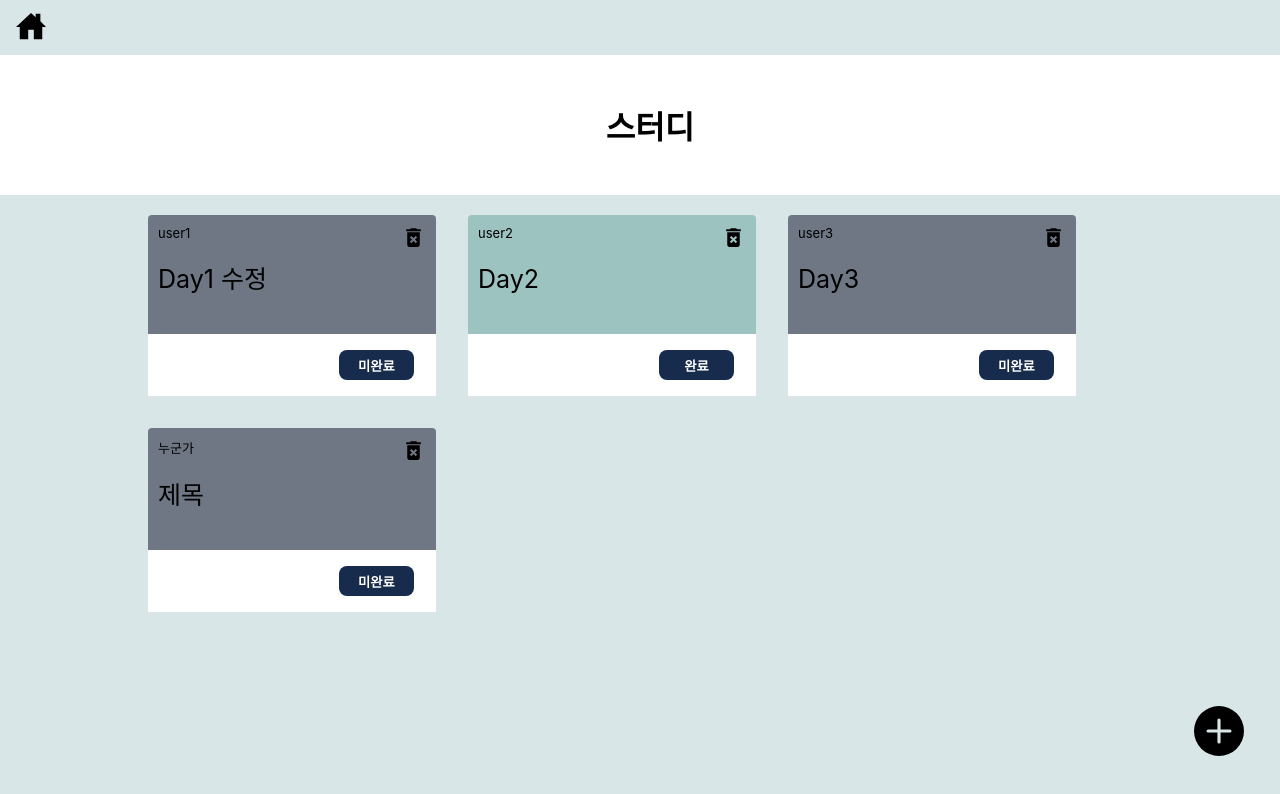
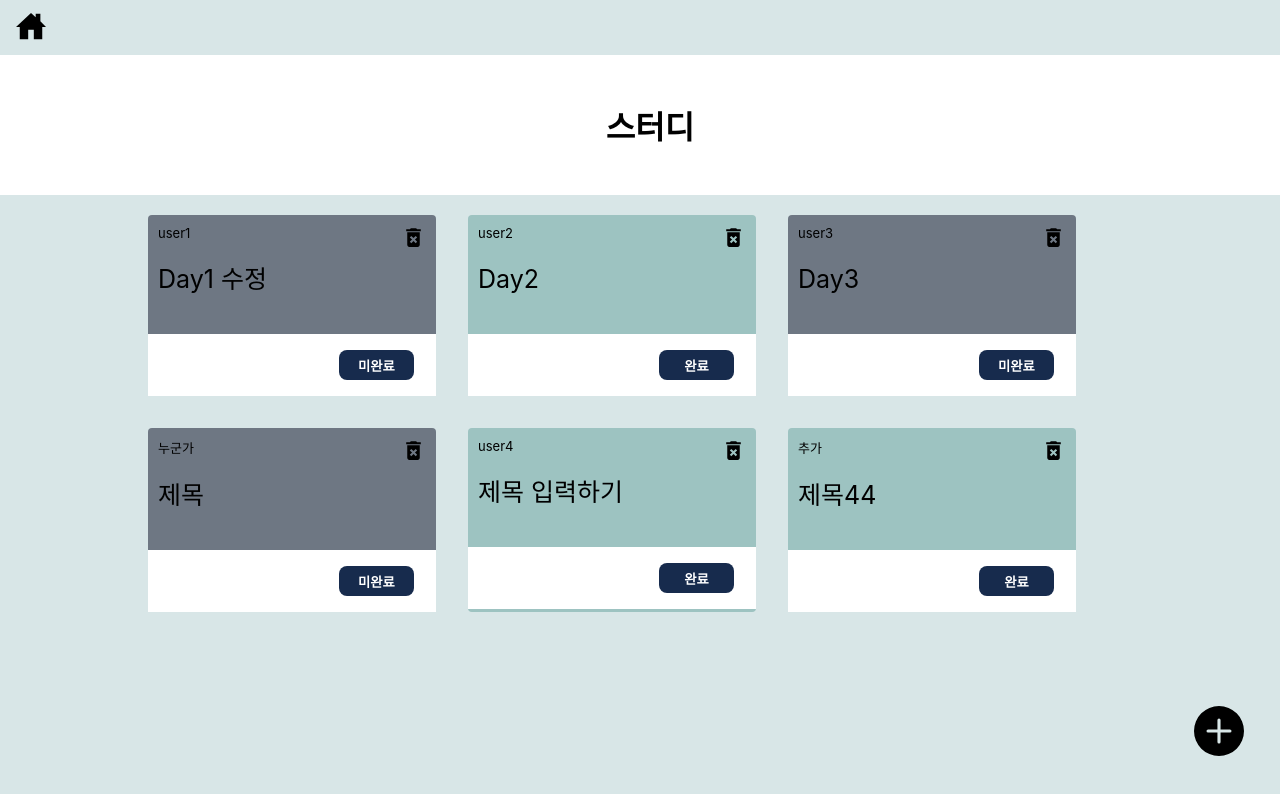
Before and after one commit to Hediar/react-lv4, a React (Create React App) app: page / in a window 1280 px wide. Shown: the top 794 px of the page. Built offline with nearby package versions, Linux system fonts and the light colour scheme; data requests are answered from the project's data file.

Commit message:
불필요한 파일 삭제 및 READme 작성

```diff
--- a/db.json
+++ b/db.json
@@ -27,6 +27,20 @@
       "writer": "누군가",
       "isDone": false,
       "id": "YmoVNhd"
+    },
+    {
+      "title": "제목 입력하기",
+      "contents": "",
+      "writer": "user4",
+      "isDone": true,
+      "id": "V7mwv1P"
+    },
+    {
+      "title": "제목44",
+      "contents": "내용 입력해요",
+      "writer": "추가",
+      "isDone": true,
+      "id": "3m6ekQ0"
     }
   ],
   "comments": [
--- a/src/pages/Post.jsx
+++ b/src/pages/Post.jsx
@@ -24,11 +24,14 @@ function Post() {
   });
 
   const handleSubmitButtonClick = (event) => {
-    event.preventDefault();
     // 유효성 검사
-    // 1. 제목, 내용 모두 입력되어야 한다.
-    if (!title || !writer) {
-      return alert("제목 또는 내용이 입력되지 않았습니다!");
+    // 제목, 내용 모두 입력되어야 한다.
+    if (!title.trim()) {
+      return alert("제목이 입력되지 않았습니다!");
+    } else if (!writer.trim()) {
+      return alert("내용이 입력되지 않았습니다!");
+    } else if (!contents.trim()) {
+      return alert("내용이 입력되지 않았습니다!");
     }
 
     const newStudyTodo = {
@@ -52,7 +55,6 @@ function Post() {
       <Header />
       <PostBox>
         <h2>새 글 작성하기</h2>
-        <form onSubmit={handleSubmitButtonClick}>
         <div>
           <PostInputTitle
             value={title}
@@ -76,9 +78,16 @@ function Post() {
             placeholder="내용을 입력해주세요"
           />
         </div>
-        </form>
+
         <ButtonArea>
-          <Button type="submit">저장</Button>
+          <Button
+            type="submit"
+            onClick={() => {
+              handleSubmitButtonClick();
+            }}
+          >
+            저장
+          </Button>
         </ButtonArea>
       </PostBox>
       <Footer />
```
Also changed, not shown: src/redux/config/configStore.js (deleted, +0 -10 lines), src/redux/modules/study.js (deleted, +0 -20 lines), 1 other file (tests, documents, lock files or other folders). Lines whose indentation alone changed are shown as unchanged.
